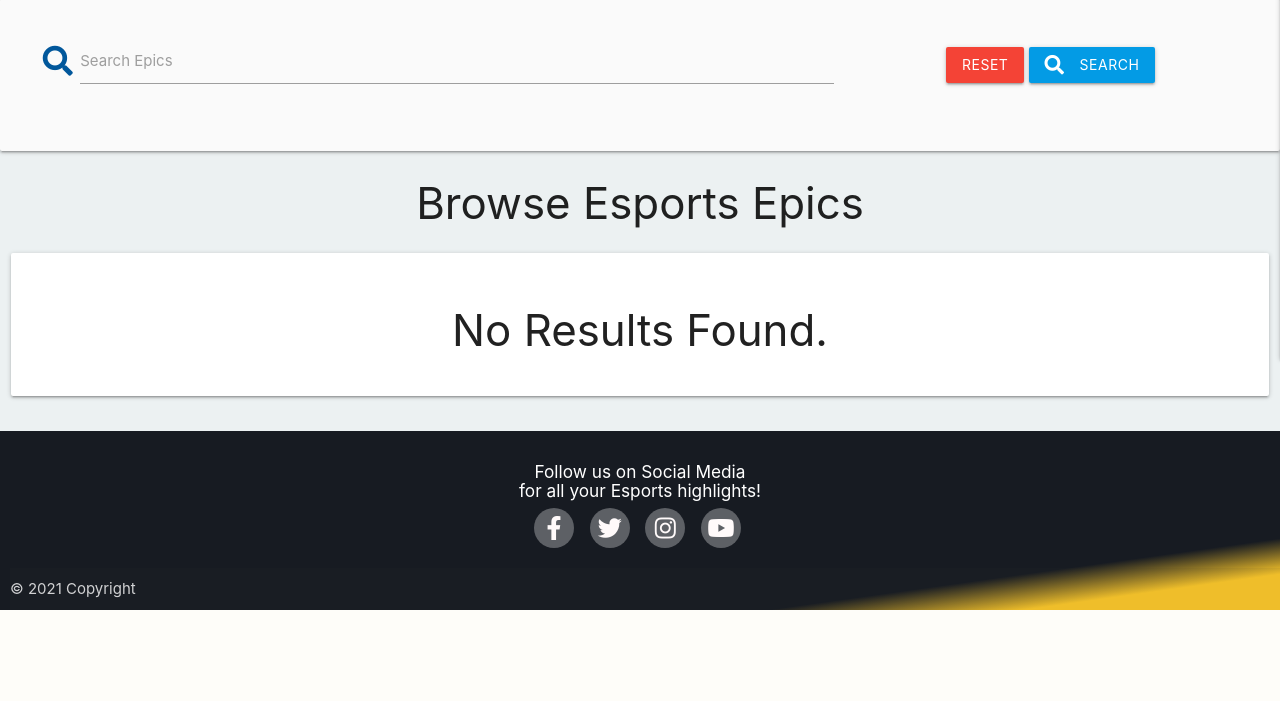
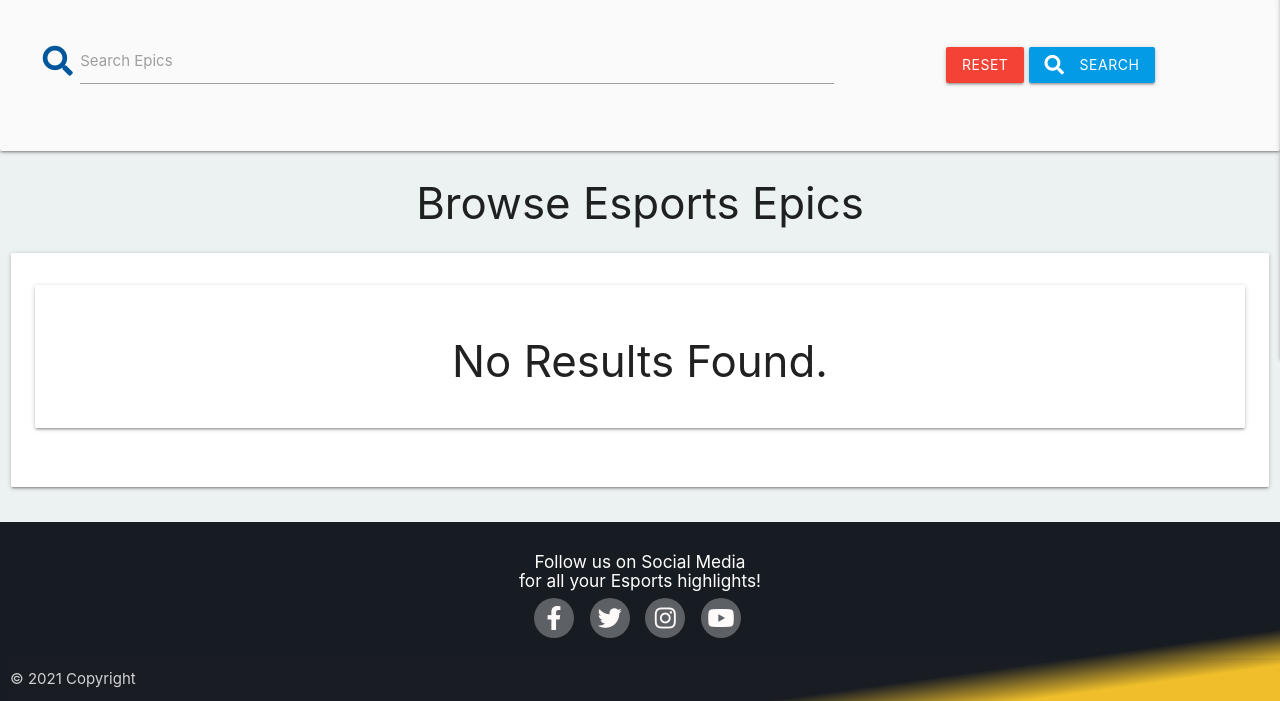
Before and after one commit to jamesr1775/esports-epics, a Flask app: page /browse in a window 1280 px wide. Shown: the part 501-1202 px from the top of the page. Before the commit the page ends 1111 px from the top, so only its background shows below. Run offline with Flask 2, Linux system fonts and the light colour scheme; data that the repository does not hold is empty; some libraries are stand-ins or nearby versions.

Commit message:
Making esports posts in browse and profile pages be contained in a card.

```diff
--- a/static/css/style.css
+++ b/static/css/style.css
@@ -200,6 +200,10 @@ nav {
     border-radius: 10%;
 }
 
+.epic-card{
+    max-height: 500px;
+    min-height: 500px;
+}
 /*********************** manage site ***********************/
 .journalist-status{
     margin-left: 10px;
--- a/templates/browse.html
+++ b/templates/browse.html
@@ -25,10 +25,13 @@
     </div>
     <div class="row">
         <h3 class="center-align">Browse Esports Epics</h3>
+        <div class="col s12">
+            <div class="card-panel">
+                <div class="row">
                     {% if epics|length > 0 %}
                         {% for epic in epics %}
                             <div class="col s12 m6 l4">
-                    <div class="card-panel">
+                                <div class="card-panel epic-card">
                                     <!-- Modal Trigger -->
                                     <a class="waves-effect waves-light btn modal-trigger" data-target="videoModal" data-toggle="modal" data-video="{{ epic.video|replace('watch?v=', 'embed/')}}" >{{ epic.title }}</a>
                                     <p>{{ epic.description }}</p>
@@ -45,6 +48,9 @@
                         </div>
                     {% endif %}
                 </div>
+            </div>
+        </div>
+    </div>
     <!-- Modal Code obtained from [3] in Readme-->
     <div class="modal" id="videoModal" tabindex="-1" role="dialog" aria-labelledby="videoModal" aria-hidden="true">
         <div class="modal-content">
```
Also changed, not shown: templates/profile.html (+7 -1 lines). Lines whose indentation alone changed are shown as unchanged.
